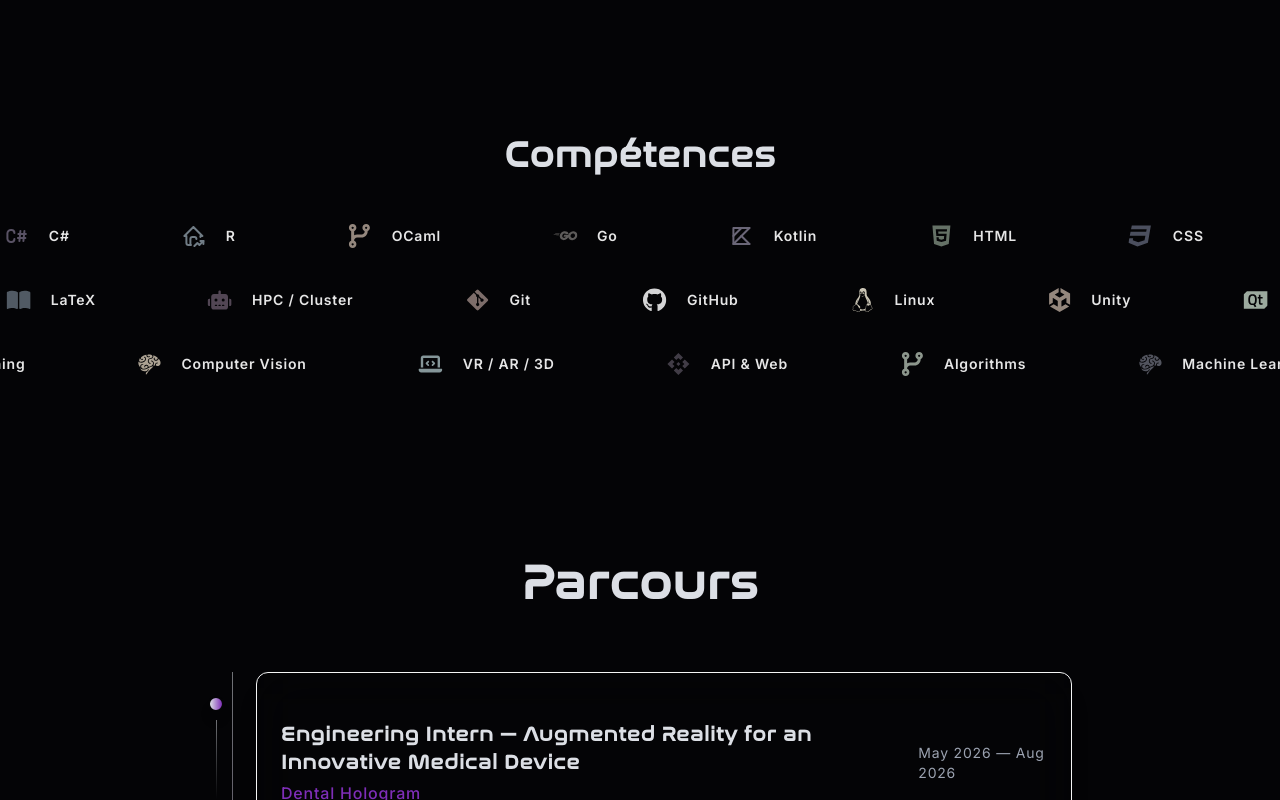
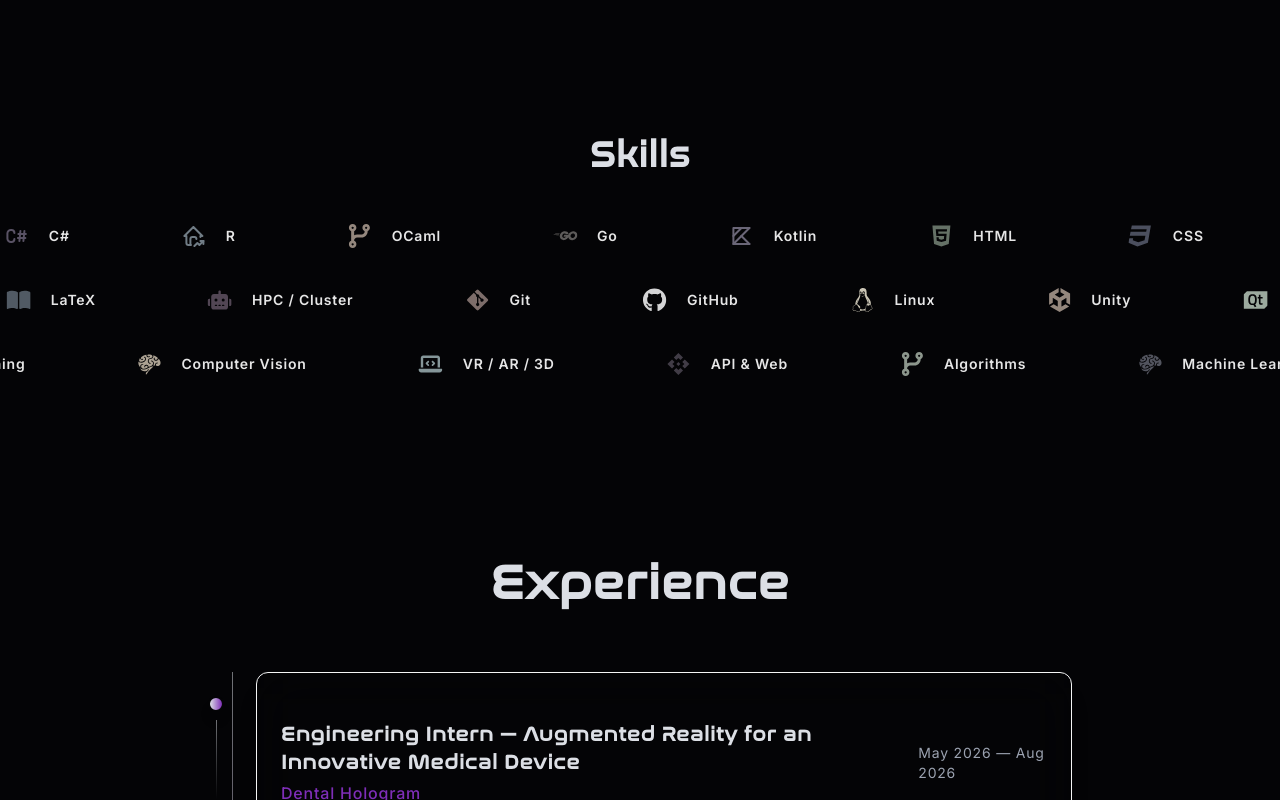
Before and after one commit to RacimZz/Portfolio, a Next.js app: page / in a window 1280 px wide. Shown: the part 1380-2180 px from the top of the page. Built offline with nearby package versions, Linux system fonts and the light colour scheme.

Commit message:
update portfolio

```diff
--- a/src/components/Cards/ProjectCard.tsx
+++ b/src/components/Cards/ProjectCard.tsx
@@ -183,7 +183,7 @@ export const ProjectCard: FC<ProjectCardProps> = ({
                 >
                   <Link href={Sujet} target="_blank" rel="noopener noreferrer">
                     <FiExternalLink className="w-4 h-4 mr-2" />
-                    Sujet
+                    Reference
                   </Link>
                 </Button>
               </motion.div>
--- a/src/components/sections/Experience.tsx
+++ b/src/components/sections/Experience.tsx
@@ -37,7 +37,7 @@ export function Experience() {
             animate={isInView ? { opacity: 1, y: 0 } : { opacity: 0, y: 20 }}
             transition={{ duration: 0.6, delay: 0.3 }}
           >
-            Parcours
+            Experience
           </motion.h2>
         </motion.div>
 
--- a/src/components/sections/Projects.tsx
+++ b/src/components/sections/Projects.tsx
@@ -26,7 +26,7 @@ export const Projects = () => {
             viewport={{ once: true, amount: 0.15 }}
             transition={{ duration: 0.6, delay: 0.1 }}
           >
-            Projets
+            Projects
           </motion.h2>
         </motion.div>
 
--- a/src/components/sections/Skills.tsx
+++ b/src/components/sections/Skills.tsx
@@ -88,7 +88,7 @@ export const Skills = () => {
             transition={{ duration: 0.6, delay: 0.3 }}
             viewport={{ once: true }}
           >
-            Compétences
+            Skills
           </motion.h2>
         </div>
 
```
